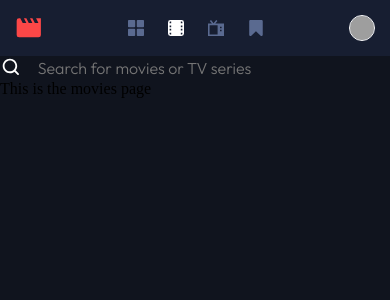
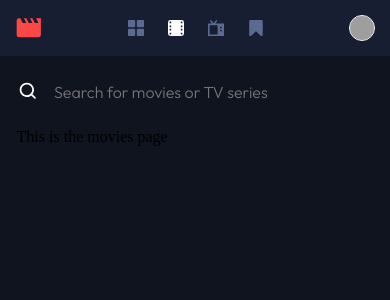
Before and after one commit to tomduranti/entertainment_web_app, a React (Vite) app: page /movies in a window 390 px wide. Shown: the top 300 px of the page. Built offline with nearby package versions, Linux system fonts and the light colour scheme; grey boxes are pictures that could not be loaded.

Commit message:
Complete Home.jsx mobile

```diff
--- a/src/components/atoms/NavBar/_NavBar.module.scss
+++ b/src/components/atoms/NavBar/_NavBar.module.scss
@@ -9,6 +9,15 @@
     background-color: $background_color_blue--900;
 
     padding: $padding_block_control--sm $padding_inline_control--sm_special;
+
+    //the following code is needed to let NavBar overflow its parent's container at mobile viewport
+    inline-size: 100vw;
+    position: relative;
+    left: 50%;
+    right: 50%;
+    margin-inline-start: -50vw;
+    margin-inline-end: -50vw;
+    //
 
 
     &__logo {
--- a/src/pages/Home/Home.jsx
+++ b/src/pages/Home/Home.jsx
@@ -61,7 +61,7 @@ export default function Home() {
             <section className={styles.section}>
                 <h2 className={`${styles.section__title}  text_preset_1  text_white`}>Trending</h2>
 
-                {trending.length > 0 ? (
+                {/* {trending.length > 0 ? (
                     <div className={styles.carousel}>
                         <div className={styles.carousel__viewport} ref={emblaRef}>
                             <ul className={styles.carousel__container}>
@@ -71,7 +71,7 @@ export default function Home() {
                     </div>
                 ) : (
                     <span className="text_preset_1  text_white--opaque_50">Loading...</span>
-                )}
+                )} */}
 
             </section>
 
--- a/src/pages/Home/_Home.module.scss
+++ b/src/pages/Home/_Home.module.scss
@@ -3,7 +3,6 @@
 
 
 .section {
-  margin-bottom: $margin_block_control--xxlg;
 
   &__title {
     margin-bottom: $margin_block_control--sm;
--- a/src/sass/base/_App.module.scss
+++ b/src/sass/base/_App.module.scss
@@ -4,3 +4,13 @@ body {
     background-color: $background_color_blue--950;
     block-size: 100%;
 }
+
+
+.page_wrapper {
+    display: grid;
+    gap: $gap_block_control--md;
+
+    width: 91.5%;
+
+    margin-inline: auto;
+}
```
